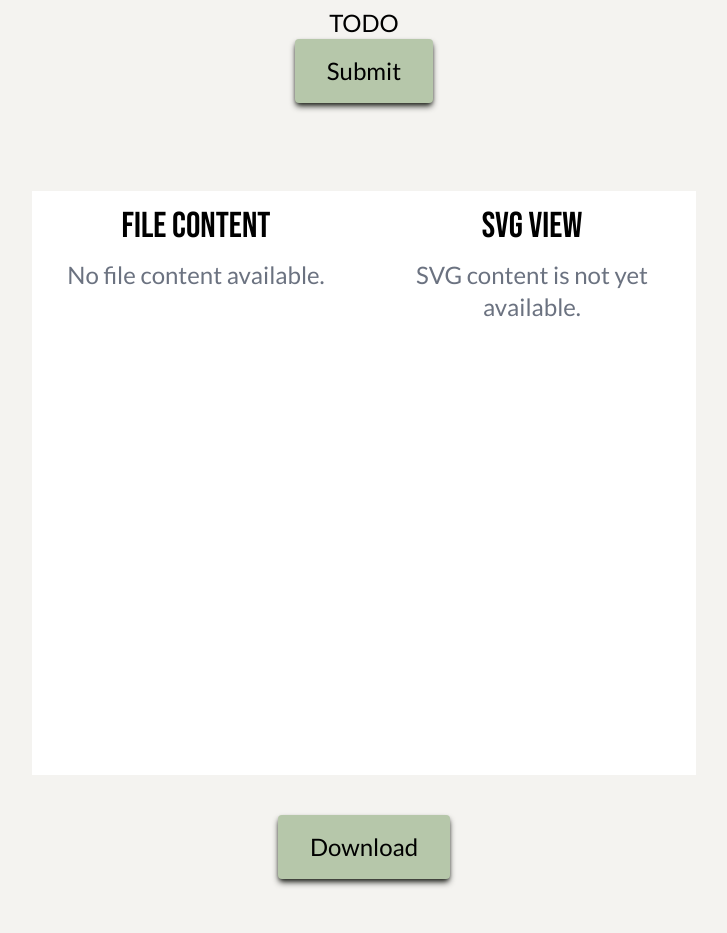
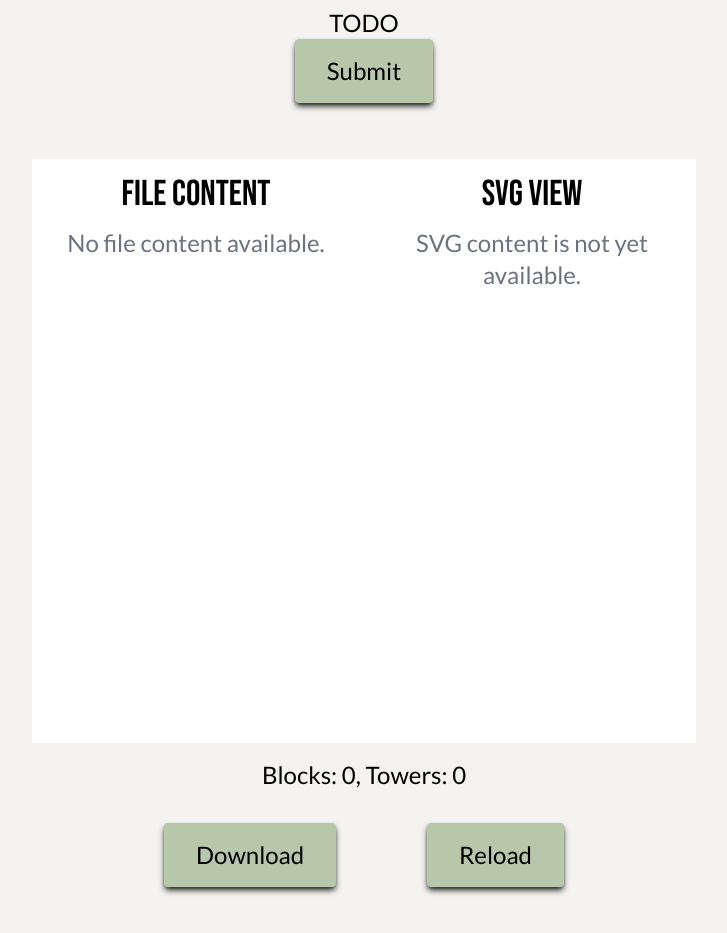
Before and after one commit to katasc22/iaweb24-mmd-generator, a Nuxt app in the folder iaweb24-mmd-generator/: page / in a window 1280 px wide. Shown: the part 1540-2473 px from the top of the page, without its empty margins (276-1003 px from the left). Built offline with nearby package versions, Linux system fonts and the light colour scheme; a web font is replaced by a local one.

Commit message:
download, tower and block counter, reload

```diff
--- a/iaweb24-mmd-generator/components/MainPage.vue
+++ b/iaweb24-mmd-generator/components/MainPage.vue
@@ -21,7 +21,7 @@ const { setLocale } = useI18n()
         <MMForm/>
       </div>
     <div id="diagram" class="content-container">
-      <div class="flex flex-col md:flex-row m-10 max-w-full ">
+      <div class="flex flex-col md:flex-row m-4 max-w-full ">
         <div class="w-full h-full flex bg-white mt-6 relative ">
           <div :style="{ flex: leftPanelFlex }" class="overflow-auto p-4">
             <h3>{{$t("common.fileContent")}}</h3>
@@ -48,7 +48,13 @@ const { setLocale } = useI18n()
           </div>
         </div>
       </div>
-      <button class="btn-primary">{{$t("common.download")}}</button>
+      <p>Blocks: {{blockCount}}, Towers: {{towerCount}}</p>
+      <div class="w-[400px] flex flex-row justify-between mt-5">
+        <button class="btn-primary"  @click="downloadSvg">{{$t("common.download")}}</button>
+        <button class="btn-primary"  @click="reloadDiagram">{{$t("common.reload")}}</button>
+      </div>
+
+
     </div>
 
   <!--Remove maybe later-->
@@ -81,13 +87,12 @@ export default {
       minFlex: 0.01,
       maxFlex: 0.99,
       svg:'',
+      blockCount: 0,
+      towerCount: 0
     };
   },
   methods: {
-    createDiagram() {
-      console.log("TODO");
-    },
-    async handleFileUpload(event) {
+     async handleFileUpload(event) {
       console.log("handleFileUpload:", event);
       const file = event.target.files[0];
       console.log("File:", file.name);
@@ -118,17 +123,20 @@ export default {
 
           // https://docs.sheetjs.com/docs/demos/frontend/vue#rows-and-columns
           // Initialize DataGrid for displaying sheet data
-          this.initializeDataGrid(sheetData);
-          this.generateDiagram(sheetData);
+          this.initializeDataGrid(this.gridData);
+          this.generateDiagram(this.gridData);
         }
       } catch (error) {
         this.errorMessage = `Error processing file: ${error.message}`;
       }
     },
     generateDiagram(jsonData) {
+       this.blockCount=0;
+       this.towerCount=0;
       let block = null;
       let tower = null;
       const data = {};
+      console.log(jsonData);
       jsonData
           .slice(1)
           .forEach((row) => {
@@ -136,16 +144,50 @@ export default {
             if (row[0]?.trim()) {
               block = row[0];
               data[block] = {};
+              this.blockCount++;
             }
             if (row[1]?.trim()) {
               tower = row[1];
               data[block][tower] = [];
+              this.towerCount++;
             }
             if (row[2]?.trim()) {
               data[block][tower].push(row[2]);
             }
           });
       this.svg = generateMentalModelDiagram(data);
+    },
+    reloadDiagram(){
+      this.generateDiagram(this.gridData);
+    },
+    downloadSvg() {
+      if (!this.svg) {
+        alert("No SVG content to download.");
+        return;
+      }
+
+      // Create a Blob from the SVG content
+      const blob = new Blob([this.svg], { type: "image/svg+xml" });
+
+      // Create a temporary link element
+      const link = document.createElement("a");
+
+      // Create a URL for the Blob
+      const url = URL.createObjectURL(blob);
+
+      // Set the link attributes
+      link.href = url;
+      link.download = "mental-model-diagram.svg";
+
+      // Append the link to the body (necessary for some browsers)
+      document.body.appendChild(link);
+
+      // Trigger the download
+      link.click();
+
+      // Remove the link and revoke the URL
+      document.body.removeChild(link);
+      URL.revokeObjectURL(url);
     },
     initializeDataGrid(sheetData) {
       console.log("Initializing DataGrid with:", sheetData);
--- a/iaweb24-mmd-generator/i18n/lang/en.json
+++ b/iaweb24-mmd-generator/i18n/lang/en.json
@@ -9,6 +9,7 @@
     "svgUnavailable": "SVG content is not yet available.",
     "infos": "Infos",
     "download": "Download",
+    "reload": "Reload",
     "addText": "Mental Model Diagrams \"represent how a system works in someone’s mind\" [O’Donoghue 2023]. In a\nbusiness case, the \"someone\" mentioned in this definition refers to the users or people the product should\nbe developed for. A Mental Model Diagram attempts to capture and visualize a summarized version of\nthe mental models of a certain group of people to provide insight into their thinking patterns. A final Mental Model Diagram resembles a\n\"City Skyline\" [Young 2008].",
     "languageSettings": "Language Settings",
     "selectLanguage": "Select your Language:",
```
